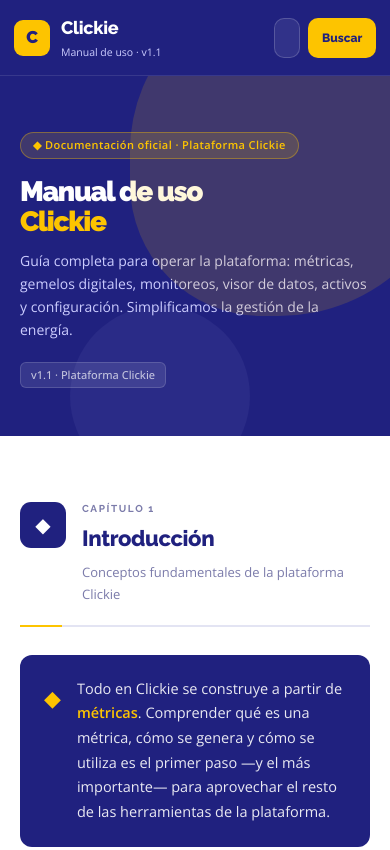
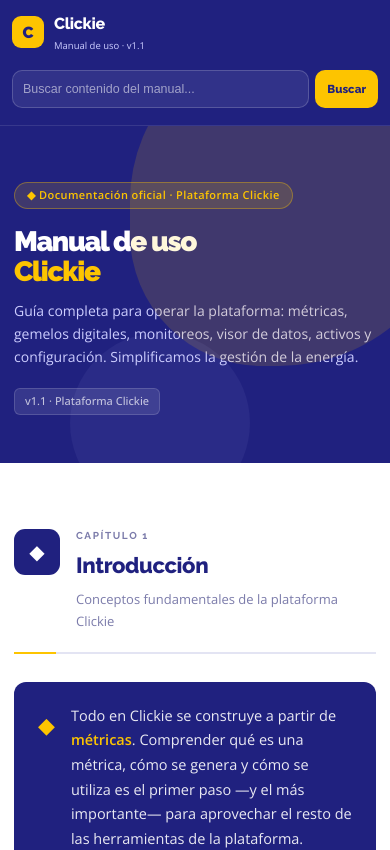
Before and after one commit to clickiespa/docv4, a React (Vite) app: page / in a window 390 px wide. Shown: the top 850 px of the page. Built offline with nearby package versions, Linux system fonts and the light colour scheme.

Commit message:
Improve mobile layout for top search and learning path

```diff
--- a/src/manual.css
+++ b/src/manual.css
@@ -1,5 +1,6 @@
 @import url('https://fonts.googleapis.com/css2?family=Raleway:wght@400;600;700;800;900&family=Open+Sans:ital,wght@0,300;0,400;0,500;0,600;1,400&display=swap');
   :root {
+    --topbar-h:84px;
     --yellow:   #FDC400;
     --yellow-bg:rgba(253,196,0,0.12);
     --violet:   #20217F;
@@ -20,11 +21,11 @@
   html,body,#root{width:100%;min-height:100vh;}
 body{background:var(--white);color:var(--body);font-family:'Open Sans',sans-serif;font-size:14px;line-height:1.7;display:block;overflow-x:hidden;}
 .manual-root{width:100%;min-height:100vh;}
-[id]{scroll-margin-top:104px;}
+[id]{scroll-margin-top:calc(var(--topbar-h) + 20px);}
 
   /* ── TOPBAR ── */
   .topbar{
-    height:84px;
+    height:var(--topbar-h);
     width:100%;
     position:fixed;
     top:0;
@@ -48,6 +49,7 @@
   }
   .top-search-input{
     width:100%;
+    min-width:0;
     height:40px;
     border-radius:10px;
     border:1px solid rgba(255,255,255,0.18);
@@ -71,6 +73,7 @@
     padding:0 14px;
     cursor:pointer;
     flex-shrink:0;
+    white-space:nowrap;
   }
   .top-search-dropdown{
     position:absolute;
@@ -122,7 +125,7 @@
   }
 
   /* ── SIDEBAR ── */
-  .sidebar{width:268px;min-width:268px;background:var(--violet);position:fixed;top:84px;left:0;height:calc(100vh - 84px);overflow-y:auto;z-index:100;display:flex;flex-direction:column;border-right:1px solid rgba(255,255,255,0.1);}
+  .sidebar{width:268px;min-width:268px;background:var(--violet);position:fixed;top:var(--topbar-h);left:0;height:calc(100vh - var(--topbar-h));overflow-y:auto;z-index:100;display:flex;flex-direction:column;border-right:1px solid rgba(255,255,255,0.1);}
   .sidebar::-webkit-scrollbar{width:3px;}
   .sidebar::-webkit-scrollbar-thumb{background:rgba(255,255,255,0.2);border-radius:2px;}
   .sb-logo{display:flex;align-items:center;gap:11px;text-decoration:none;min-width:240px;}
@@ -140,7 +143,7 @@
   .nav-sub:hover{color:#fff;border-left-color:rgba(253,196,0,0.5);}
 
   /* ── MAIN ── */
-  .main{margin-top:84px;margin-left:268px;width:calc(100% - 268px);min-height:calc(100vh - 84px);}
+  .main{margin-top:var(--topbar-h);margin-left:268px;width:calc(100% - 268px);min-height:calc(100vh - var(--topbar-h));}
 
   /* ── HERO ── */
   .hero{background:var(--violet);padding:56px 64px 48px;position:relative;overflow:hidden;}
@@ -317,15 +320,50 @@
   .ft-text strong{color:var(--violet);font-weight:600;}
 
   @media(max-width:920px){
-    .topbar{height:76px;padding:10px 14px;}
-    .top-search-form{max-width:none;}
+    :root{--topbar-h:132px;}
+    .topbar{
+      padding:10px 12px;
+      gap:8px;
+      align-items:flex-start;
+      flex-wrap:wrap;
+    }
+    .sb-logo{
+      min-width:0;
+      width:100%;
+      gap:10px;
+    }
+    .sb-badge{width:32px;height:32px;font-size:16px;}
+    .sb-title{font-size:16px;}
+    .sb-sub{font-size:9.5px;}
+    .top-search-form{
+      flex:1 1 100%;
+      max-width:none;
+      margin:0;
+      gap:6px;
+    }
+    .top-search-input{height:38px;padding:0 10px;font-size:12.5px;}
+    .top-search-btn{height:38px;padding:0 12px;font-size:11.5px;}
     .top-search-dropdown{left:0;right:0;}
     .top-search-status{display:none;}
-    .sidebar{display:none;}.main{margin-top:76px;margin-left:0;width:100%;min-height:calc(100vh - 76px);}
+    .sidebar{display:none;}.main{margin-left:0;width:100%;min-height:calc(100vh - var(--topbar-h));}
     .hero,.content{padding-left:20px;padding-right:20px;}
     .card-grid,.card-grid.three{grid-template-columns:1fr;}
     .sg{grid-template-columns:1fr 1fr;}
     .glos-grid{grid-template-columns:1fr;}
+    .learning-path{padding:18px 14px;margin-top:24px;}
+    .lp-steps{flex-direction:column;align-items:stretch;gap:10px;}
+    .lp-step{width:100%;padding:13px 14px;}
+    .lp-arrow{transform:rotate(90deg);margin:0 auto;line-height:1;}
+  }
+
+  @media(max-width:560px){
+    :root{--topbar-h:126px;}
+    .hero,.content{padding-left:14px;padding-right:14px;}
+    .metric-definition{grid-template-columns:1fr;}
+    .metric-def-right{border-left:none;border-top:1.5px solid var(--border);}
+    .lp-title{font-size:12px;}
+    .lp-step-title{font-size:16px;line-height:1.35;}
+    .lp-step-text{font-size:15px;line-height:1.6;}
   }
   ::-webkit-scrollbar{width:5px;}
   ::-webkit-scrollbar-thumb{background:var(--border);border-radius:3px;}
```
